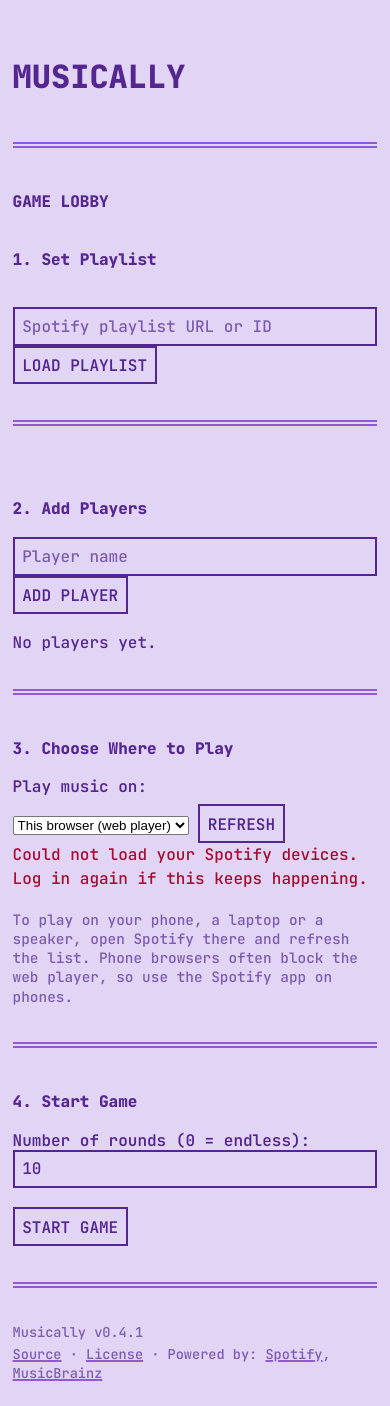
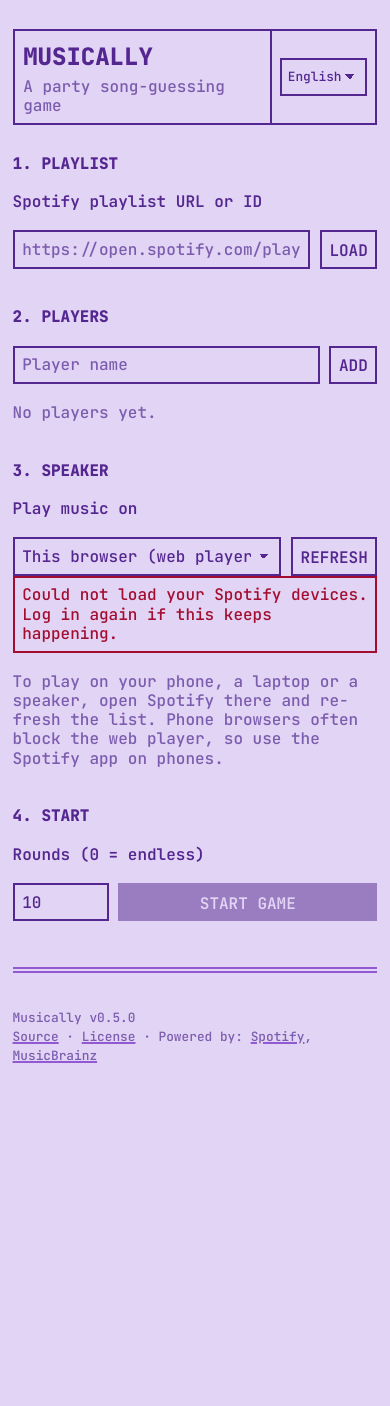
Before and after one commit to meonwax/musically, a FastAPI app: template app/templates/lobby.html in a window 390 px wide. After the commit the page ends 1063 px from the top, so only its background shows below. Run offline with FastAPI, Linux system fonts and the light colour scheme; the template is opened without the code that fills it, so the values that code supplies are empty.

Commit message:
Restyle the lobby with Monospace Web components
The lobby stacked unstyled controls and wide tables were cut off on
phones. Lay the lobby out with the Monospace Web header, tables and
details, and keep every page within the viewport on small screens.
The header gains a language selector ahead of translations.

```diff
--- a/app/templates/base.html
+++ b/app/templates/base.html
@@ -13,13 +13,27 @@
     {% block head %}{% endblock %}
 </head>
 <body>
-    <h1>Musically</h1>
-    <hr>
+    {% set current_language = preferred_language(request.headers.get("accept-language", "")) %}
+    <table class="header">
+        <tr>
+            <td class="width-auto">
+                <h1 class="title">Musically</h1>
+                <span class="subtitle">A party song-guessing game</span>
+            </td>
+            <td class="width-min">
+                <select name="language" aria-label="Language">
+                    {% for code, name in languages.items() %}
+                    <option value="{{ code }}"{% if code == current_language %} selected{% endif %}>{{ name }}</option>
+                    {% endfor %}
+                </select>
+            </td>
+        </tr>
+    </table>
     {% block content %}{% endblock %}
     <footer class="site-footer">
         <hr>
+        <p>Musically v{{ project.version }}</p>
         {# New tabs, so following a link mid-game keeps the Spotify player alive. #}
-        <p>Musically v{{ project.version }}</p>
         <p>
             <a href="{{ project.repository }}" target="_blank" rel="noopener">Source</a>
             · <a href="{{ project.repository }}/blob/main/LICENSE" target="_blank" rel="noopener">License</a>
--- a/app/templates/home.html
+++ b/app/templates/home.html
@@ -4,7 +4,6 @@
 
 {% block content %}
 <h2>Welcome to Musically!</h2>
-<p>A party song-guessing game.</p>
 
 <div id="game-messages" class="message-pane" aria-live="polite">
     {% if error %}
--- a/app/templates/leaderboard.html
+++ b/app/templates/leaderboard.html
@@ -7,6 +7,7 @@
 
 <p>After {{ game.round_number }} round{{ "s" if game.round_number != 1 else "" }}:</p>
 
+<div class="table-scroll">
 <table class="data-table data-table--lg">
     <tr>
         <th>#</th>
@@ -27,6 +28,7 @@
     </tr>
     {% endfor %}
 </table>
+</div>
 
 {% if leaderboard %}
 <p>Winner: <strong>{{ leaderboard[0].name }}</strong> with {{ leaderboard[0].score }} point{{ "s" if leaderboard[0].score != 1 else "" }}!</p>
--- a/app/templates/lobby.html
+++ b/app/templates/lobby.html
@@ -7,50 +7,57 @@
 {% endblock %}
 
 {% block content %}
-<h2>Game Lobby</h2>
-
 <div id="game-messages" class="message-pane" aria-live="polite">
     {% include "partials/messages.html" %}
 </div>
 
-<!-- Playlist Setup -->
-<h3>1. Set Playlist</h3>
+{% set custom_playlist_form %}
+<form hx-post="/lobby/set-playlist"
+      hx-target="#game-messages"
+      hx-swap="innerHTML"
+      hx-indicator="#playlist-loading-indicator"
+      hx-disabled-elt="#playlist-setup, #lobby-controls">
+    <label for="playlist_url">Spotify playlist URL or ID</label>
+    <div class="input-row">
+        <input type="text" name="playlist_url" id="playlist_url" placeholder="https://open.spotify.com/playlist/..." required>
+        <button type="submit">Load</button>
+    </div>
+</form>
+{% endset %}
+
+<h2>1. Playlist</h2>
 <fieldset id="playlist-setup">
-    <p id="playlist-loading-indicator" class="htmx-indicator" aria-live="polite">
-        <span class="spinner" aria-hidden="true"></span>
-        Loading playlist...
-    </p>
     {% if predefined_playlists %}
     <form hx-post="/lobby/set-playlist"
           hx-target="#game-messages"
           hx-swap="innerHTML"
           hx-indicator="#playlist-loading-indicator"
           hx-disabled-elt="#playlist-setup, #lobby-controls">
-        <label for="predefined_playlist">Choose a playlist:</label>
-        <select name="playlist_url" id="predefined_playlist" required>
-            {% for playlist in predefined_playlists %}
-            <option value="{{ playlist.url }}">{{ playlist.name }}</option>
-            {% endfor %}
-        </select>
-        <button type="submit">Load Playlist</button>
+        <label for="predefined_playlist">Choose a playlist</label>
+        <div class="input-row">
+            <select name="playlist_url" id="predefined_playlist" required>
+                {% for playlist in predefined_playlists %}
+                <option value="{{ playlist.url }}">{{ playlist.name }}</option>
+                {% endfor %}
+            </select>
+            <button type="submit">Load</button>
+        </div>
     </form>
-    <p>Or enter a custom playlist URL:</p>
+    <details>
+        <summary>Use your own playlist</summary>
+        {{ custom_playlist_form }}
+    </details>
+    {% else %}
+    {{ custom_playlist_form }}
     {% endif %}
-    <form hx-post="/lobby/set-playlist"
-          hx-target="#game-messages"
-          hx-swap="innerHTML"
-          hx-indicator="#playlist-loading-indicator"
-          hx-disabled-elt="#playlist-setup, #lobby-controls">
-        <input type="text" name="playlist_url" placeholder="Spotify playlist URL or ID" size="60" required>
-        <button type="submit">Load Playlist</button>
-    </form>
+    <p id="playlist-loading-indicator" class="htmx-indicator" aria-live="polite">
+        <span class="spinner" aria-hidden="true"></span>
+        Loading playlist...
+    </p>
 </fieldset>
 
-<hr>
-
 <fieldset id="lobby-controls">
-    <!-- Player Registration -->
-    <h3>2. Add Players</h3>
+    <h2>2. Players</h2>
     <div id="add-player">
         {% include "partials/add_player_form.html" %}
     </div>
@@ -58,17 +65,12 @@
         {% include "partials/player_list.html" %}
     </div>
 
-    <hr>
-
-    <h3>3. Choose Where to Play</h3>
+    <h2>3. Speaker</h2>
     <div id="device-picker" hx-get="/lobby/devices" hx-trigger="load">
         <p>Looking for Spotify devices...</p>
     </div>
 
-    <hr>
-
-    <!-- Game Configuration & Start -->
-    <h3>4. Start Game</h3>
+    <h2>4. Start</h2>
     <div id="start-game">
         {% include "partials/start_game_form.html" %}
     </div>
--- a/app/templates/partials/add_player_form.html
+++ b/app/templates/partials/add_player_form.html
@@ -1,8 +1,8 @@
 {% if game.is_full %}
 <p>The game is full ({{ max_players }} players max).</p>
 {% else %}
-<form hx-post="/lobby/add-player" hx-target="#player-list" hx-swap="innerHTML">
-    <input type="text" name="player_name" placeholder="Player name" required{% if focus_player_input %} autofocus{% endif %}>
-    <button type="submit">Add Player</button>
+<form class="input-row" hx-post="/lobby/add-player" hx-target="#player-list" hx-swap="innerHTML">
+    <input type="text" aria-label="Player name" name="player_name" placeholder="Player name" required{% if focus_player_input %} autofocus{% endif %}>
+    <button type="submit">Add</button>
 </form>
 {% endif %}
--- a/app/templates/partials/device_picker.html
+++ b/app/templates/partials/device_picker.html
@@ -1,6 +1,7 @@
 {% set device_ids = devices | map(attribute="id") | list %}
 <form hx-post="/lobby/set-device" hx-target="#device-picker" hx-swap="innerHTML" hx-trigger="change">
-    <label for="device_id">Play music on:</label>
+    <label for="device_id">Play music on</label>
+    <div class="input-row">
         <select name="device_id" id="device_id">
             <option value=""{% if not selected %} selected{% endif %}>This browser (web player)</option>
             {% for device in devices %}
@@ -11,6 +12,7 @@
             {% endif %}
         </select>
         <button type="button" hx-get="/lobby/devices" hx-target="#device-picker" hx-swap="innerHTML">Refresh</button>
+    </div>
 </form>
 {% if error %}
 <p class="message message--error">{{ error }}</p>
--- a/app/templates/partials/player_list.html
+++ b/app/templates/partials/player_list.html
@@ -1,9 +1,17 @@
 {% if game.players %}
 {% set free = game.free_colors() %}
-<ul>
+<table class="player-table">
+    <thead>
+        <tr>
+            <th colspan="2">Players {{ game.players | length }}/{{ max_players }}</th>
+        </tr>
+    </thead>
+    <tbody>
         {% for player in game.players %}
-    <li>
-        {{ player.name }}
+        <tr>
+            <td class="width-auto">
+                <div class="player-row">
+                    <span class="player-name">{{ player.name }}</span>
                     <form class="swatches" role="group" aria-label="Color for {{ player.name }}"
                           hx-post="/lobby/set-player-color" hx-target="#player-list" hx-swap="innerHTML">
                         <input type="hidden" name="player_name" value="{{ player.name }}">
@@ -14,13 +22,18 @@
                                 {%- if color != player.color and color not in free %} disabled{% endif %}></button>
                         {% endfor %}
                     </form>
-        <form class="inline-form" hx-post="/lobby/remove-player" hx-target="#player-list" hx-swap="innerHTML">
+                </div>
+            </td>
+            <td class="width-min">
+                <form hx-post="/lobby/remove-player" hx-target="#player-list" hx-swap="innerHTML">
                     <input type="hidden" name="player_name" value="{{ player.name }}">
-            <button type="submit">Remove</button>
+                    <button type="submit" title="Remove" aria-label="Remove {{ player.name }}">&times;</button>
                 </form>
-    </li>
+            </td>
+        </tr>
         {% endfor %}
-</ul>
+    </tbody>
+</table>
 {% else %}
-<p>No players yet.</p>
+<p class="hint">No players yet.</p>
 {% endif %}
--- a/app/templates/partials/round_result.html
+++ b/app/templates/partials/round_result.html
@@ -6,6 +6,7 @@
     {% if round.track.year %} ({{ round.track.year }}){% endif %}
 </p>
 
+<div class="table-scroll">
 <table class="data-table">
     <tr>
         <th>Player</th>
@@ -24,6 +25,7 @@
     </tr>
     {% endfor %}
 </table>
+</div>
 
 <h3>Current Scores</h3>
 {% include "partials/scoreboard.html" %}
--- a/app/templates/partials/start_game_form.html
+++ b/app/templates/partials/start_game_form.html
@@ -1,6 +1,7 @@
 <form action="/lobby/start" method="post">
-    <label for="total_rounds">Number of rounds (0 = endless):</label>
-    <input type="number" name="total_rounds" id="total_rounds" value="10" min="0"{% if not game.players %} disabled{% endif %}>
-    <br><br>
-    <button type="submit"{% if not game.players %} disabled{% endif %}>Start Game</button>
+    <label for="total_rounds">Rounds (0 = endless)</label>
+    <div class="input-row">
+        <input type="number" name="total_rounds" id="total_rounds" class="input-narrow" value="10" min="0"{% if not game.players %} disabled{% endif %}>
+        <button type="submit" class="button-primary"{% if not game.players %} disabled{% endif %}>Start Game</button>
+    </div>
 </form>
--- a/app/templating.py
+++ b/app/templating.py
@@ -3,9 +3,12 @@
 from fastapi.templating import Jinja2Templates
 
 from app.game import MAX_PLAYERS, PlayerColor
+from app.i18n import LANGUAGES, preferred_language
 from app.project import load_project_info
 
 templates = Jinja2Templates(directory="app/templates")
 templates.env.globals["project"] = load_project_info()
 templates.env.globals["player_colors"] = list(PlayerColor)
 templates.env.globals["max_players"] = MAX_PLAYERS
+templates.env.globals["languages"] = LANGUAGES
+templates.env.globals["preferred_language"] = preferred_language
--- a/pyproject.toml
+++ b/pyproject.toml
@@ -1,6 +1,6 @@
 [project]
 name = "musically"
-version = "0.4.1"
+version = "0.5.0"
 description = "A party-mode song guessing game"
 license = "GPL-3.0-or-later"
 requires-python = ">=3.12"
--- a/static/css/app.css
+++ b/static/css/app.css
@@ -1,5 +1,6 @@
 :root {
     font-size: 18px;
+    --font-size-small: 0.8rem;
 }
 
 @media screen and (max-width: 480px) {
@@ -28,6 +29,122 @@
     width: 8em;
 }
 
+.header .subtitle {
+    color: var(--text-color-alt);
+}
+
+.header td:last-child {
+    vertical-align: middle;
+}
+
+.header select {
+    font-size: var(--font-size-small);
+}
+
+@media screen and (max-width: 480px) {
+    .header h1 {
+        font-size: 1.5rem;
+    }
+}
+
+details ::marker {
+    content: "▶\00a0";
+}
+
+details[open] ::marker {
+    content: "▼\00a0";
+}
+
+select {
+    border: var(--border-thickness) solid var(--text-color);
+    padding:
+        calc(var(--line-height) / 2 - var(--border-thickness))
+        3ch
+        calc(var(--line-height) / 2 - var(--border-thickness))
+        calc(1ch - var(--border-thickness));
+    margin: 0;
+    font: inherit;
+    height: calc(var(--line-height) * 2);
+    max-width: 100%;
+    color: var(--text-color);
+    background-color: var(--background-color);
+    background-image:
+        linear-gradient(45deg, transparent 50%, var(--text-color) 50%),
+        linear-gradient(135deg, var(--text-color) 50%, transparent 50%);
+    /* Whole pixels, so the two halves of the arrow meet without a seam. */
+    background-position:
+        right 15px center,
+        right 10px center;
+    background-size: 5px 5px;
+    background-repeat: no-repeat;
+    appearance: none;
+    cursor: pointer;
+}
+
+select:focus {
+    --border-thickness: 3px;
+    outline: none;
+}
+
+button:disabled {
+    opacity: 0.5;
+    cursor: not-allowed;
+}
+
+button:disabled:active {
+    transform: none;
+}
+
+/* An input or select that takes the free width, with its buttons beside it. */
+.input-row {
+    display: flex;
+    flex-wrap: wrap;
+    gap: var(--line-height) 1ch;
+}
+
+.input-row > * {
+    margin-top: 0;
+}
+
+.input-row > input,
+.input-row > select {
+    flex: 1 1 16ch;
+    width: auto;
+    min-width: 0;
+}
+
+.input-row > .input-narrow {
+    flex: 0 0 10ch;
+}
+
+.input-row > .button-primary {
+    flex: 1 1 auto;
+}
+
+.button-primary {
+    background: var(--text-color);
+    border-color: var(--text-color);
+    color: var(--background-color);
+}
+
+.button-primary:hover {
+    background: color-mix(in oklch, var(--text-color) 80%, var(--background-color));
+}
+
+.button-primary:disabled:hover {
+    background: var(--text-color);
+}
+
+/* The page clips horizontal overflow, so wide tables scroll inside this. */
+.table-scroll {
+    overflow-x: auto;
+}
+
+.table-scroll > table {
+    top: 0;
+    margin-bottom: 0;
+}
+
 .data-table {
     border-collapse: collapse;
     border: 1px solid;
@@ -44,16 +161,21 @@
 }
 
 .message-pane {
-    margin-bottom: 1em;
+    margin-bottom: var(--line-height);
 }
 
 .message {
     margin: 0;
-    line-height: 1.5;
+    border: var(--border-thickness) solid currentColor;
+    padding: calc(var(--line-height) / 2 - var(--border-thickness)) calc(1ch - var(--border-thickness));
 }
 
 .message--error {
     color: var(--uchu-dark-red);
+}
+
+.hint {
+    color: var(--text-color-alt);
 }
 
 .player-controls {
@@ -65,13 +187,13 @@
 }
 
 .site-footer {
-    margin-top: 2em;
-    font-size: 0.85em;
+    margin-top: calc(var(--line-height) * 2);
     color: var(--text-color-alt);
+    font-size: var(--font-size-small);
 }
 
 .site-footer p {
-    margin: 0.25em 0;
+    margin: 0;
 }
 
 .site-footer a {
--- a/static/css/lobby.css
+++ b/static/css/lobby.css
@@ -6,7 +6,7 @@
 .htmx-request.htmx-indicator {
     display: inline-flex;
     align-items: center;
-    gap: 0.5em;
+    gap: 1ch;
 }
 
 .spinner {
@@ -29,15 +29,35 @@
     opacity: 0.6;
 }
 
-.hint {
-    font-size: 0.9em;
-    color: var(--text-color-alt);
+details form {
+    margin-top: var(--line-height);
+}
+
+.player-table td {
+    vertical-align: middle;
+}
+
+/* Name and swatches share a line when there is room, else the swatches wrap below. */
+.player-row {
+    display: flex;
+    flex-wrap: wrap;
+    align-items: center;
+    gap: calc(var(--line-height) / 2) 2ch;
+}
+
+.player-row > * {
+    margin-top: 0;
+}
+
+.player-name {
+    flex: 1 1 12ch;
+    font-weight: var(--font-weight-medium);
+    overflow-wrap: anywhere;
 }
 
 .swatches {
-    display: inline-flex;
+    display: flex;
     gap: 1ch;
-    vertical-align: middle;
 }
 
 .swatches > * {
@@ -46,7 +66,8 @@
 
 .swatch,
 .swatch:hover {
-    width: 4ch;
+    width: 3ch;
+    padding: 0;
     background: var(--color-base);
     border-color: var(--color-dark);
 }
@@ -58,9 +79,4 @@
 
 .swatch:disabled {
     opacity: 0.25;
-    cursor: not-allowed;
 }
-
-.swatch:disabled:active {
-    transform: none;
-}
--- a/static/css/monospace.css
+++ b/static/css/monospace.css
@@ -161,6 +161,16 @@
 }
 .width-auto {
   width: 100%;
+}
+
+.header {
+  margin-bottom: calc(var(--line-height) * 2);
+}
+.header h1 {
+  margin: 0;
+}
+.header tr td:last-child {
+  text-align: right;
 }
 
 p {
```
Also changed, not shown: AGENTS.md (+11 -0 lines), app/i18n.py (added, +24 -0 lines), docs/architecture.md (+3 -0 lines), tests/test_i18n.py (added, +26 -0 lines), tests/test_routes.py (+31 -6 lines), 1 other file. Lines whose indentation alone changed are shown as unchanged.
